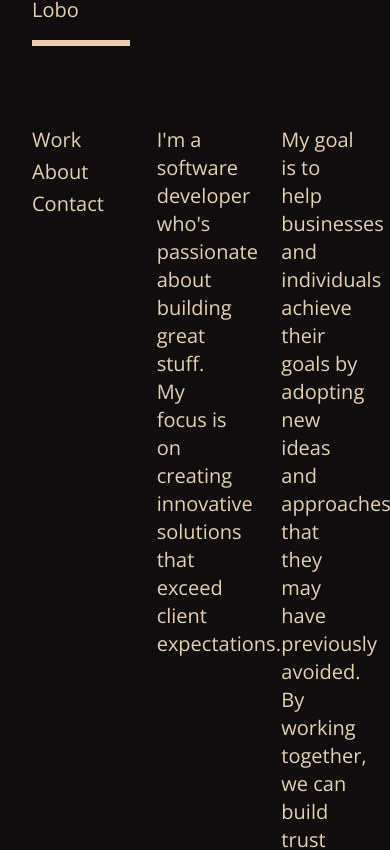
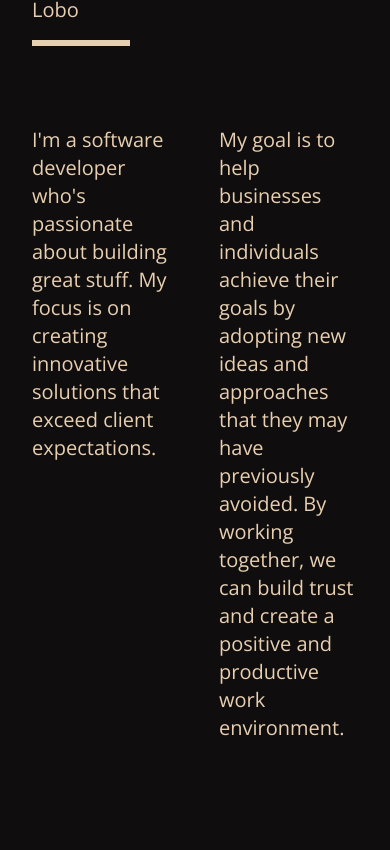
Before and after one commit to lloydlobo/lloydlobo.com, a Next.js app: page / in a window 390 px wide. Shown: the part 816-1666 px from the top of the page. Built offline with nearby package versions, Linux system fonts and the light colour scheme.

Commit message:
style: hide section navigation links for mobile

```diff
--- a/pages/index.tsx
+++ b/pages/index.tsx
@@ -743,8 +743,8 @@ export default function IndexPage() {
               <p className="mb-20 w-[25vw] border-b-[6px] border-secondary py-4 text-start text-xl font-normal">
                 Lloyd Lobo
               </p>
-              <div className="grid grid-cols-3 gap-12 text-xl">
-                <ul className={`space-y-1`}>
+              <div className="grid grid-cols-2 gap-12 text-xl lg:grid-cols-3">
+                <ul className={`hidden space-y-1 lg:block`}>
                   <li className="">
                     <Link href={`#work`}>Work</Link>
                   </li>
```
